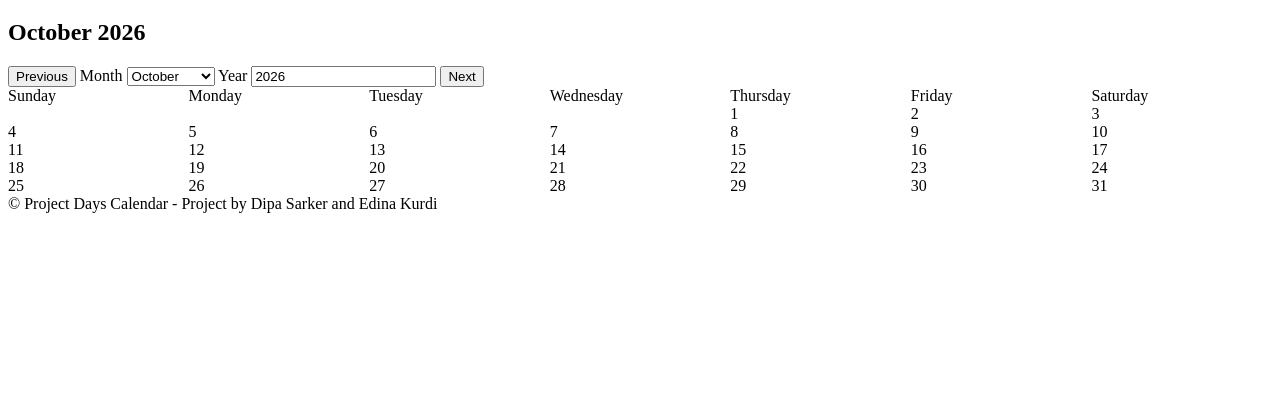
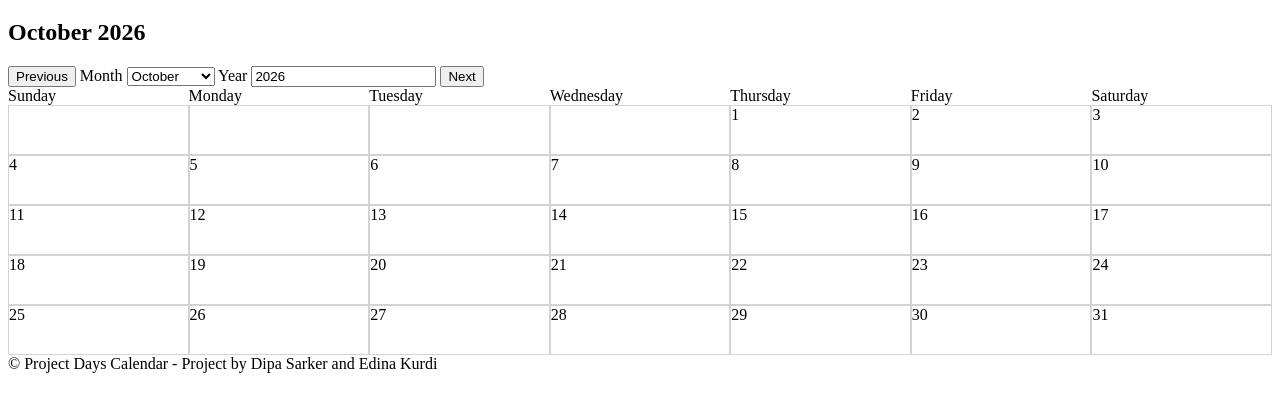
Before and after one commit to Dipa-Sarker/Checkpoint-Sprint-SPRINT_3-Project-Days-Calendar, a website with bundled scripts: page index.html in a window 1280 px wide. Shown: the part 61-472 px from the top of the page. Built offline with nearby package versions, Linux system fonts and the light colour scheme.

Commit message:
draw rectangles around days and blank boxes

```diff
--- a/style.css
+++ b/style.css
@@ -3,3 +3,9 @@
   display: grid;
   grid-template-columns: repeat(7, 1fr);
 }
+
+.blank-grid-box,
+.day-grid-box {
+  border: 1px solid lightgrey;
+  min-height: 3rem;
+}
```
